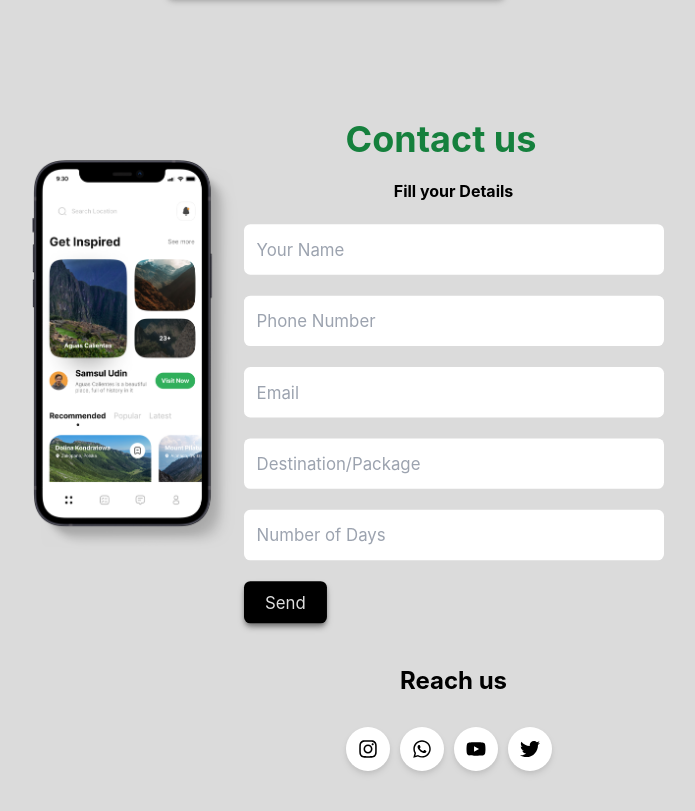
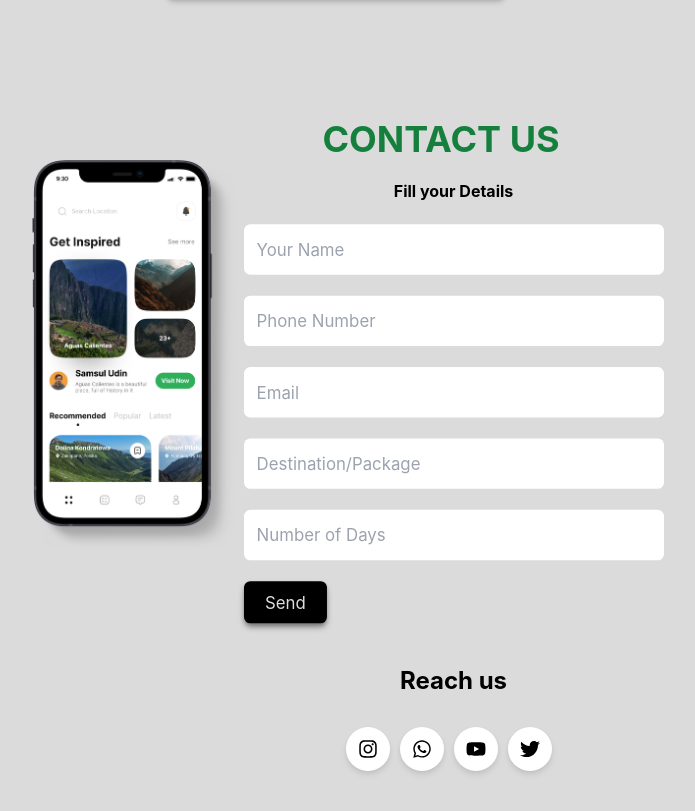
Before and after one commit to Binyam888/Budget-Travels, a React (Vite) app: page / in a window 1280 px wide. Shown: the part 3722-4533 px from the top of the page, without its empty margins (314-1009 px from the left). Built offline with nearby package versions, Linux system fonts and the light colour scheme.

Commit message:
changed contact splng

```diff
--- a/src/Components/Hero/Contact.jsx
+++ b/src/Components/Hero/Contact.jsx
@@ -22,7 +22,7 @@ const Contact = () => {
     >
       <div className="heading  flex justify-center mb-[20px]">
         <h1 className="text-3xl text-green-700 font-bold lg:text-4xl lg:ml-[230px]">
-          Contact us
+          CONTACT US
         </h1>
       </div>
       <div className="contact-section flex  justify-center lg:flex lg:justify-aroun">
```
